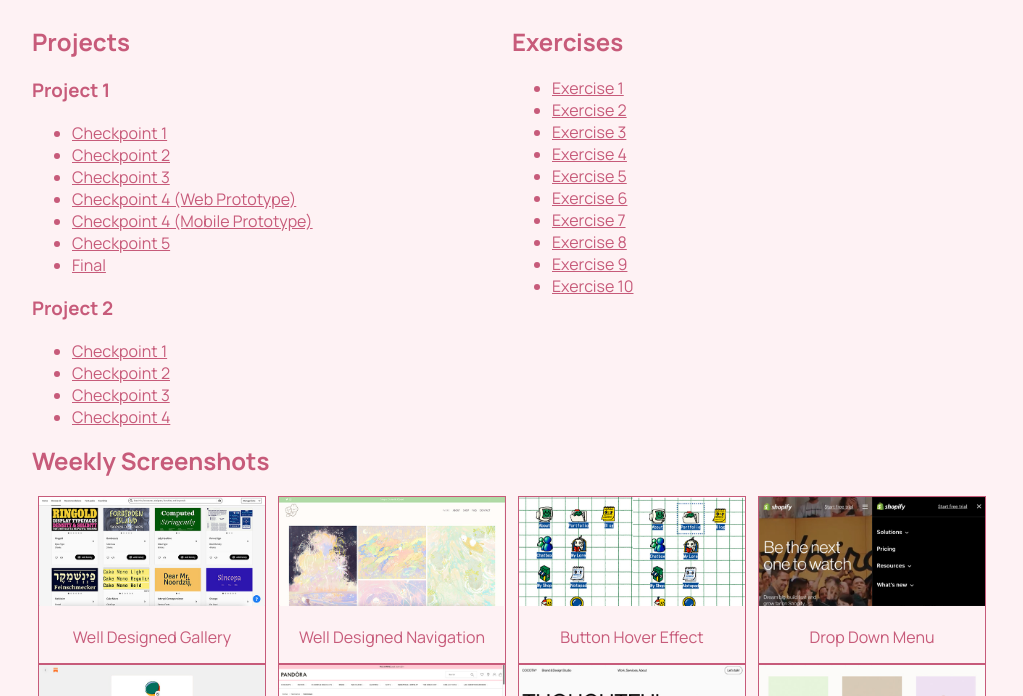
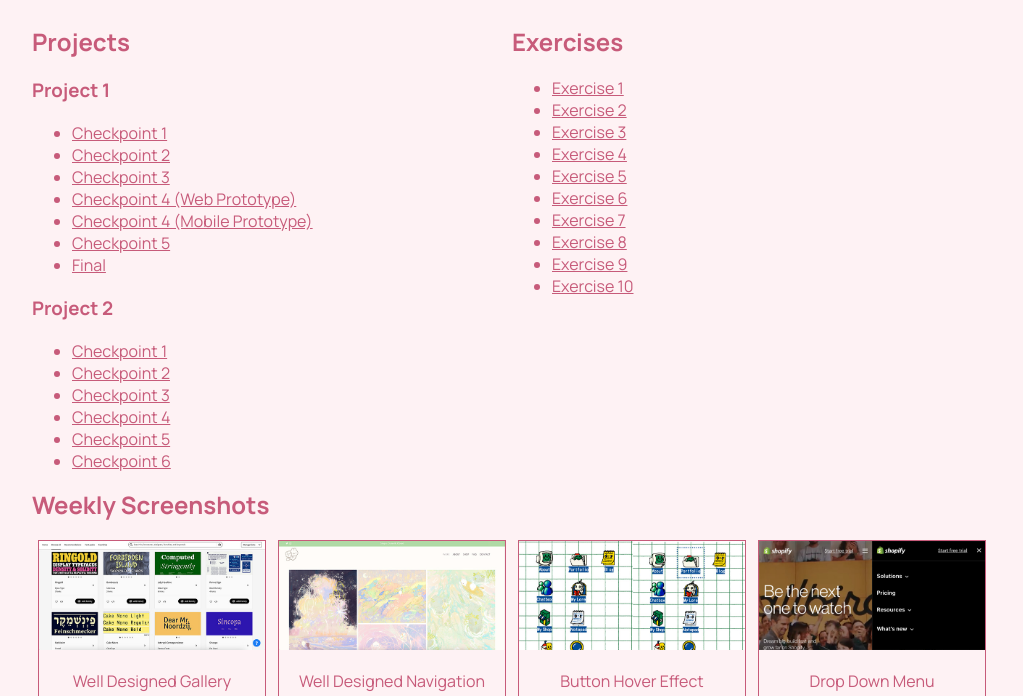
Before and after one commit to aaslam8/avt415, a plain HTML site: page index.html in a window 1280 px wide. Shown: the part 104-800 px from the top of the page, without its empty margins (128-1151 px from the left). Drawn offline with Linux system fonts and the light colour scheme.

Commit message:
checkpoints

```diff
--- a/index.html
+++ b/index.html
@@ -33,6 +33,8 @@
 		<li><a href="https://www.figma.com/design/0qduRoenlVx2DhldrsnCEv/P2-Checkpoint-2?node-id=0-1&t=dqTfDBPrBow65ymQ-1">Checkpoint 2</a></li>
 		<li><a href="https://www.figma.com/design/xgl65FY8LAKYujnz9vXRLM/P2-Ch-3?node-id=1-2&t=rcNk5ApV2K6vEj2q-1">Checkpoint 3</a></li>
 		<li><a href="https://www.figma.com/design/U60y6LAcsVSvJOV3kQb7qE/P2-Checkpoint-4?node-id=0-1&t=Y07N0cJpfdGdTrpq-1">Checkpoint 4</a></li>
+		<li><a href="https://www.figma.com/design/eaLYMmv1uYSi6ljQF7dI7f/P2-Checkpoint-5?node-id=0-1&t=Ym2FL3L4MT9iKXHx-1">Checkpoint 5</a></li>
+		<li><a href="https://www.figma.com/design/76UeGtdEdrXPeLzprHGl5f/P2-Checkpoint-6?node-id=0-1&t=XqQ90yz3UqW9S2ns-1">Checkpoint 6</a></li>
 	</ul>
 	</div>
 <div class="col">
```
